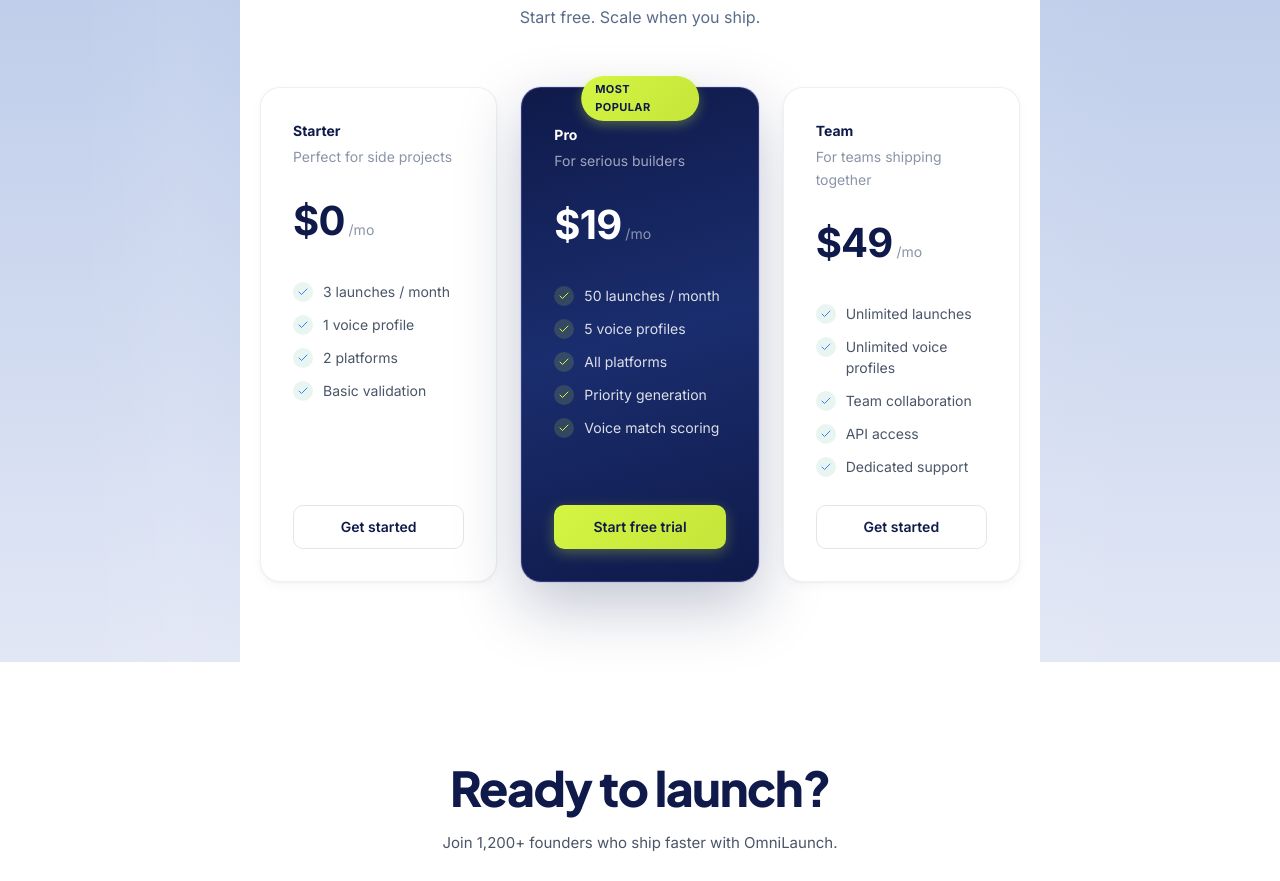
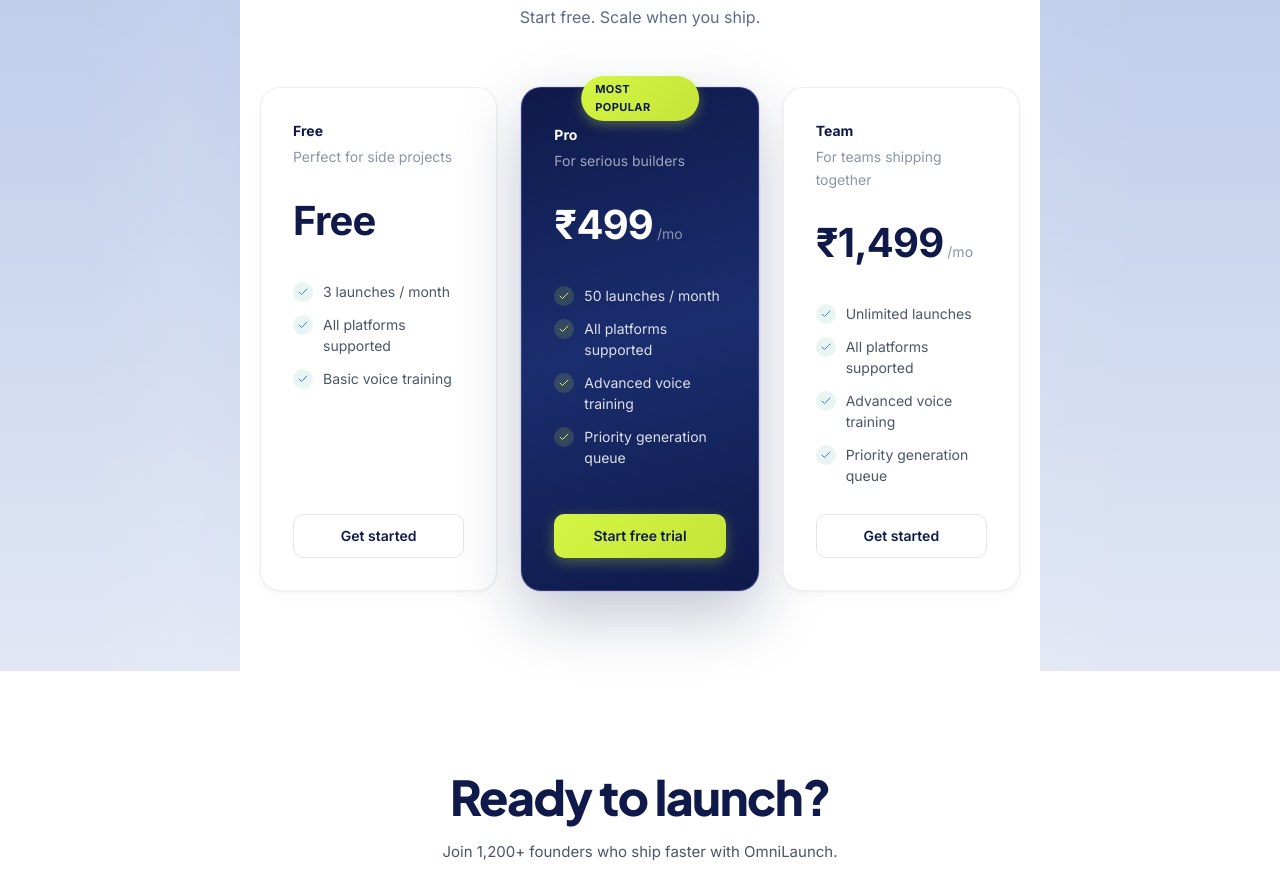
Before and after one commit to sujalmeena7/OmniLaunch, a Next.js app in the folder frontend/: page / in a window 1280 px wide. Shown: the part 3860-4741 px from the top of the page. Built offline with nearby package versions, Linux system fonts and the light colour scheme.

Commit message:
fix: update landing page pricing to match actual plans

```diff
--- a/frontend/src/components/landing/Pricing.tsx
+++ b/frontend/src/components/landing/Pricing.tsx
@@ -7,38 +7,36 @@
 
 const PLANS = [
   {
-    name: "Starter",
-    price: "$0",
-    period: "/mo",
+    name: "Free",
+    price: "Free",
+    period: "",
     description: "Perfect for side projects",
-    features: ["3 launches / month", "1 voice profile", "2 platforms", "Basic validation"],
+    features: ["3 launches / month", "All platforms supported", "Basic voice training"],
     highlighted: false,
   },
   {
     name: "Pro",
-    price: "$19",
+    price: "₹499",
     period: "/mo",
     description: "For serious builders",
     features: [
       "50 launches / month",
-      "5 voice profiles",
-      "All platforms",
-      "Priority generation",
-      "Voice match scoring",
+      "All platforms supported",
+      "Advanced voice training",
+      "Priority generation queue",
     ],
     highlighted: true,
   },
   {
     name: "Team",
-    price: "$49",
+    price: "₹1,499",
     period: "/mo",
     description: "For teams shipping together",
     features: [
       "Unlimited launches",
-      "Unlimited voice profiles",
-      "Team collaboration",
-      "API access",
-      "Dedicated support",
+      "All platforms supported",
+      "Advanced voice training",
+      "Priority generation queue",
     ],
     highlighted: false,
   },
```
